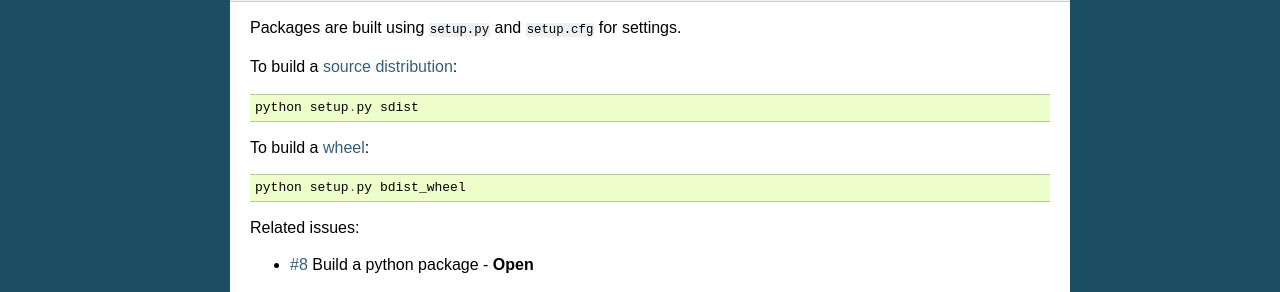
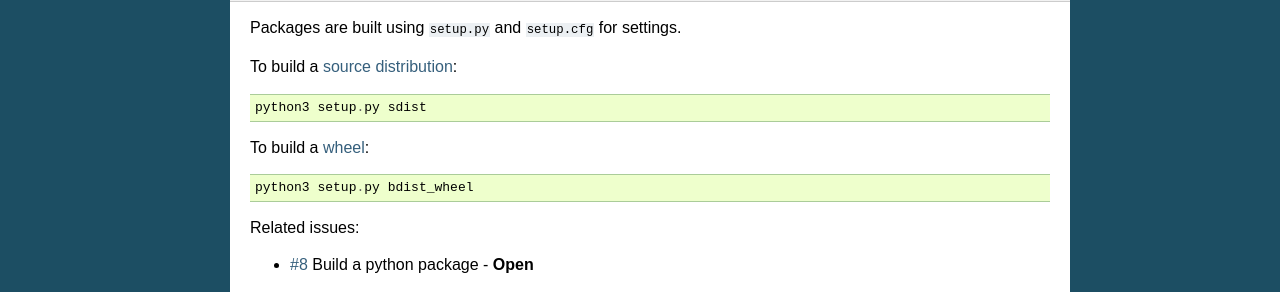
Before and after one commit to guyfawcus/ArchMap, a Sphinx documentation site: the page built from docs/development/index.rst, in a window 1280 px wide and 900 px high, scrolled down 2063 px. Shown: the part 443-735 px from the top of the window. Built offline with Sphinx 7.4.7, drawn with Linux system fonts in a browser that asks for light colours.

Commit message:
Docs: Use HTTPS for intersphinx mapping
Update more links and code to use the latest version of the Python

Should have been done in 0213ed9a5c18d457bdfd9df58e757e7c315001bd

```diff
--- a/docs/conf.py
+++ b/docs/conf.py
@@ -283,4 +283,4 @@
 
 
 # Example configuration for intersphinx: refer to the Python standard library.
-intersphinx_mapping = {'http://docs.python.org/3.6': None}
+intersphinx_mapping = {'https://docs.python.org/3': None}
--- a/docs/development/index.rst
+++ b/docs/development/index.rst
@@ -101,7 +101,7 @@
 
 See also:
 
-* `unittest - Python docs <https://docs.python.org/3.4/library/unittest.html>`_
+* `unittest - Python docs <https://docs.python.org/3/library/unittest.html>`_
 
 .. _packaging:
 
@@ -135,13 +135,13 @@
 
 To build a `source distribution <http://packaging.python.org/en/latest/glossary.html#term-source-distribution-or-sdist>`_::
 
-   python setup.py sdist
+   python3 setup.py sdist
 
 .. _build-wheel:
 
 To build a `wheel <http://packaging.python.org/en/latest/glossary.html#term-wheel>`_::
 
-   python setup.py bdist_wheel
+   python3 setup.py bdist_wheel
 
 Related issues:
 
```
